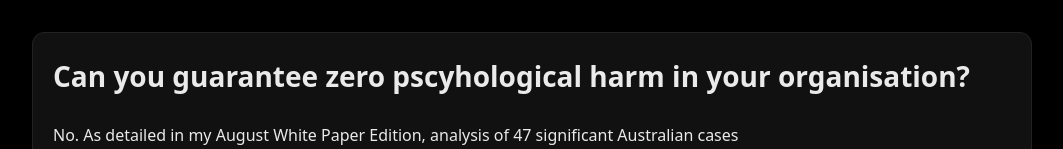
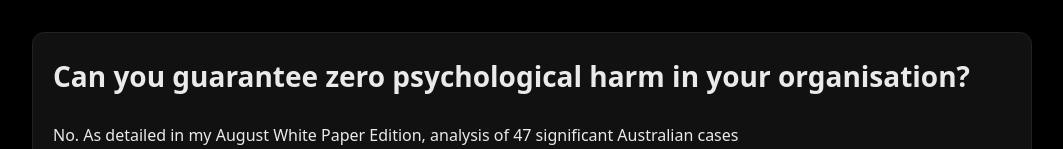
Before and after one commit to AlbertoRMelgoza/AdMeliorem, a Next.js app: page / in a window 1280 px wide. Shown: the part 767-916 px from the top of the page, without its empty margins (108-1171 px from the left). Built offline with nearby package versions, Linux system fonts and the light colour scheme.

Commit message:
Update page.tsx

```diff
--- a/app/page.tsx
+++ b/app/page.tsx
@@ -107,7 +107,7 @@ export default function Page() {
       {/* Smart Solution / Thought Leadership — your copy */}
       <section style={{ marginTop: 32, display: "grid", gap: 16 }}>
         <div style={card}>
-          <h2 style={{ ...h2, marginTop: 0 }}>Can you guarantee zero pscyhological harm in your organisation?</h2>
+          <h2 style={{ ...h2, marginTop: 0 }}>Can you guarantee zero psychological harm in your organisation?</h2>
           <div style={prose}>
             <p style={{ marginTop: 8, marginBottom: 0 }}>
               No. As detailed in my August White Paper Edition, analysis of 47 significant Australian cases predicts that psychological and psychosocial harm claims occur across all industries,
```
